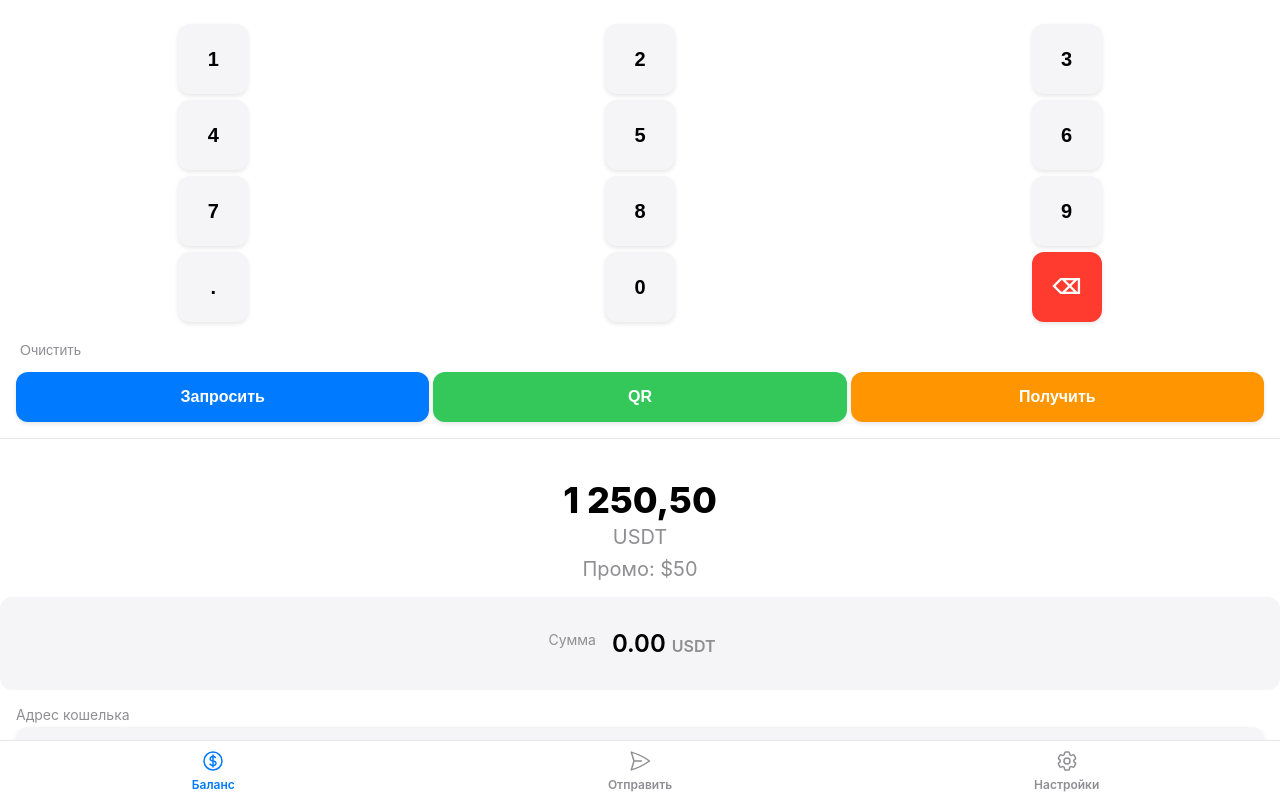
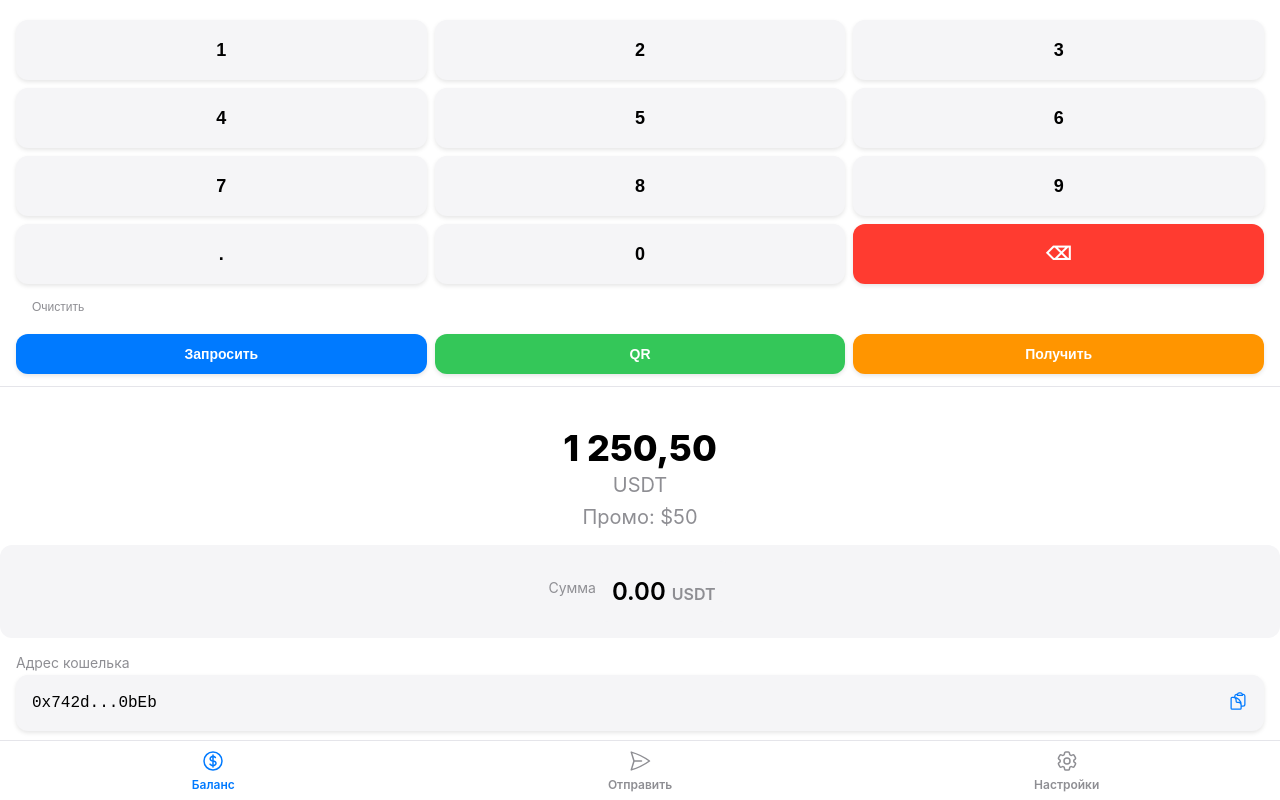
Before and after one commit to m1omania/metka, a React (Vite) app: page / in a window 1280 px wide. Shown: the top 800 px of the page. Built offline with nearby package versions, Linux system fonts and the light colour scheme.

Commit message:
Make keyboard more compact

```diff
--- a/src/components/DigitalKeyboard.css
+++ b/src/components/DigitalKeyboard.css
@@ -1,20 +1,21 @@
 .digital-keyboard {
-  padding: 8px 0;
+  padding: 8px 16px;
 }
 
 .keyboard-row {
   display: flex;
-  justify-content: space-around;
-  margin-bottom: 6px;
+  justify-content: space-between;
+  margin-bottom: 8px;
+  gap: 8px;
 }
 
 .keyboard-key {
-  width: 70px;
-  height: 70px;
+  flex: 1;
+  height: 60px;
   border-radius: 12px;
   background-color: #F5F5F7;
   border: none;
-  font-size: 20px;
+  font-size: 18px;
   font-weight: 600;
   color: #000000;
   cursor: pointer;
@@ -37,11 +38,11 @@
 }
 
 .clear-button {
-  margin-top: 8px;
-  padding: 6px 20px;
+  margin-top: 4px;
+  padding: 4px 16px;
   background: none;
   border: none;
-  font-size: 14px;
+  font-size: 12px;
   color: #8E8E93;
   cursor: pointer;
   align-self: center;
--- a/src/screens/BalanceScreen.css
+++ b/src/screens/BalanceScreen.css
@@ -11,7 +11,7 @@
   top: 0;
   background-color: #ffffff;
   z-index: 10;
-  padding: 16px 0;
+  padding: 12px 0;
   border-bottom: 1px solid #E5E5EA;
 }
 
@@ -62,18 +62,19 @@
 
 .action-buttons {
   display: flex;
-  justify-content: space-around;
+  justify-content: space-between;
   padding: 0 16px;
+  margin-top: 8px;
   margin-bottom: 0;
-  gap: 4px;
+  gap: 8px;
 }
 
 .action-button {
   flex: 1;
-  padding: 16px;
+  padding: 12px;
   border-radius: 12px;
   border: none;
-  font-size: 16px;
+  font-size: 14px;
   color: #ffffff;
   font-weight: 600;
   cursor: pointer;
```
